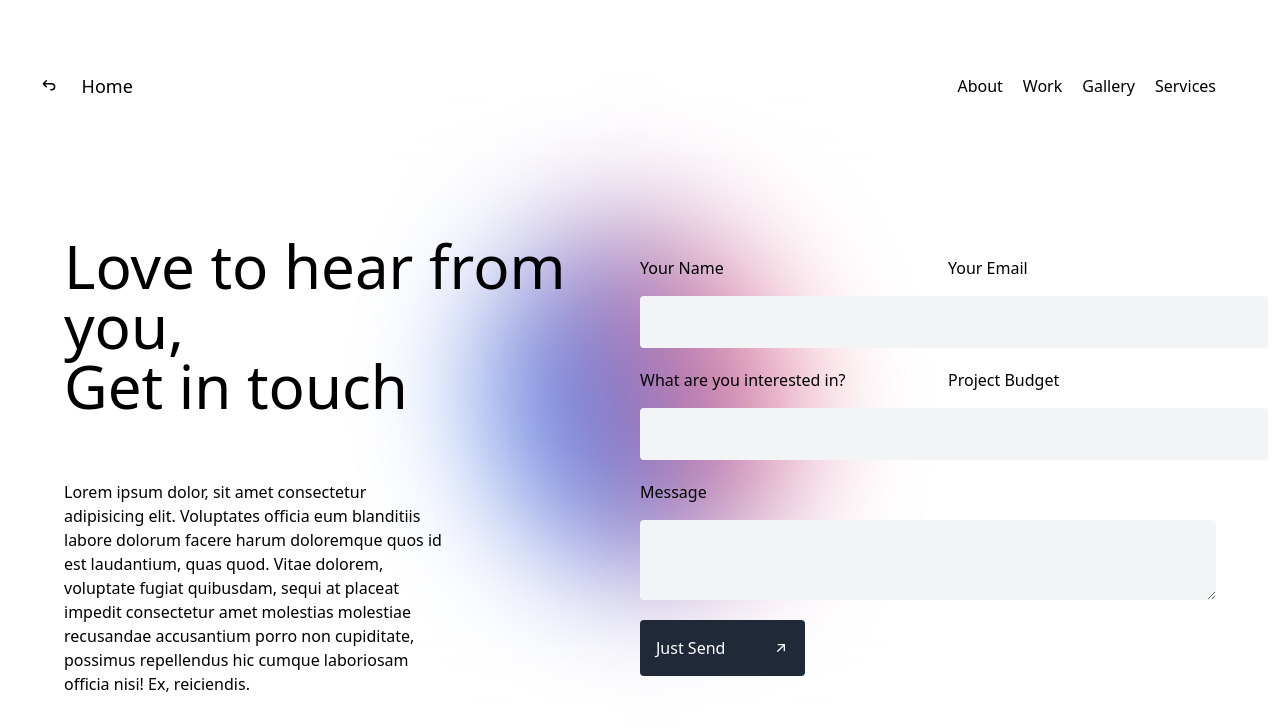
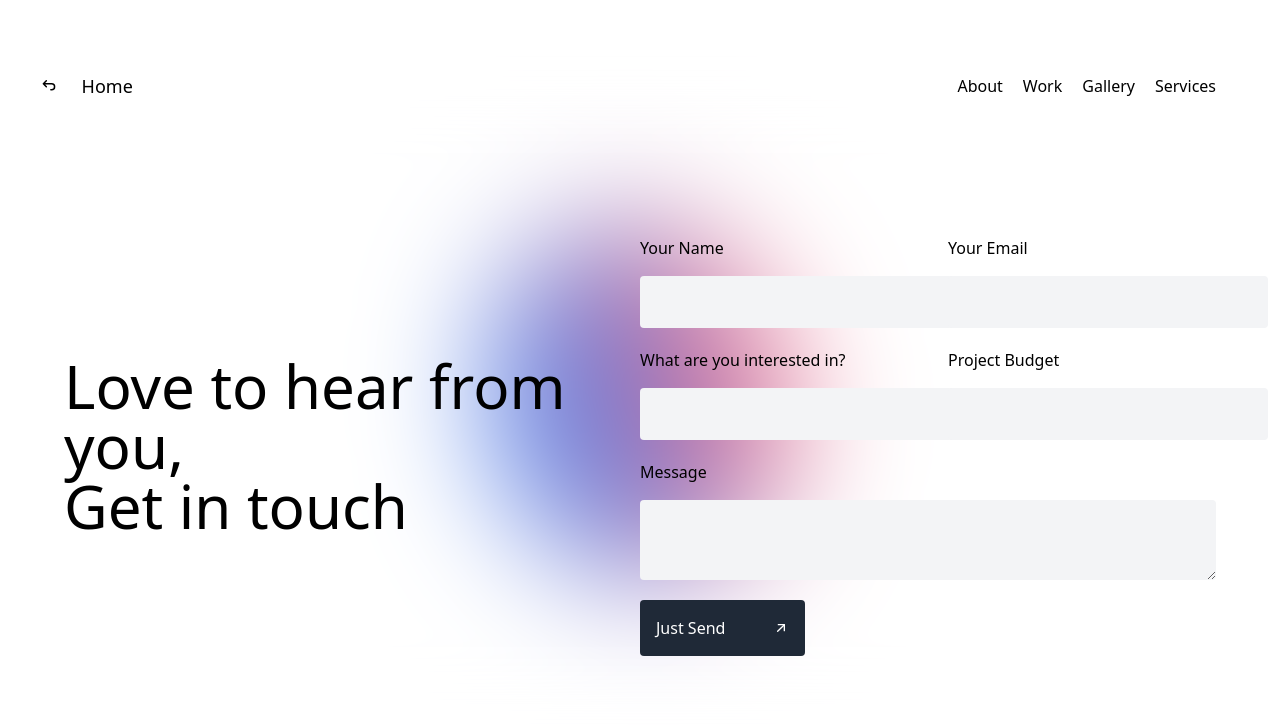
Before and after one commit to funcococode/studiohs, a Next.js app: page /contact in a window 1280 px wide. Shown: the top 728 px of the page. Built offline with nearby package versions, Linux system fonts and the light colour scheme.

Commit message:
contact page changes

```diff
--- a/pages/contact.tsx
+++ b/pages/contact.tsx
@@ -116,9 +116,9 @@ const Contact:NextPage = () => {
                         Love to hear from you, <br />
                         Get in touch
                     </motion.h1>
-                    <motion.p initial={{y: -100,opacity: 0}} animate={{y: 0, opacity: 1}} transition={{delay: 0.5}} className="font-thin lg:w-2/3 mt-16 mb-16 lg:mb-0">
+                    {/* <motion.p initial={{y: -100,opacity: 0}} animate={{y: 0, opacity: 1}} transition={{delay: 0.5}} className="font-thin lg:w-2/3 mt-16 mb-16 lg:mb-0">
                         Lorem ipsum dolor, sit amet consectetur adipisicing elit. Voluptates officia eum blanditiis labore dolorum facere harum doloremque quos id est laudantium, quas quod. Vitae dolorem, voluptate fugiat quibusdam, sequi at placeat impedit consectetur amet molestias molestiae recusandae accusantium porro non cupiditate, possimus repellendus hic cumque laboriosam officia nisi! Ex, reiciendis.
-                    </motion.p>
+                    </motion.p> */}
                 </div>
                 <AnimatePresence>
                     {!mailSent && <motion.form initial={{opacity: 0}} animate={{opacity: 1}} exit={{opacity: 0}} ref={formRef} id='form' action="" className="grid gap-5">
```
